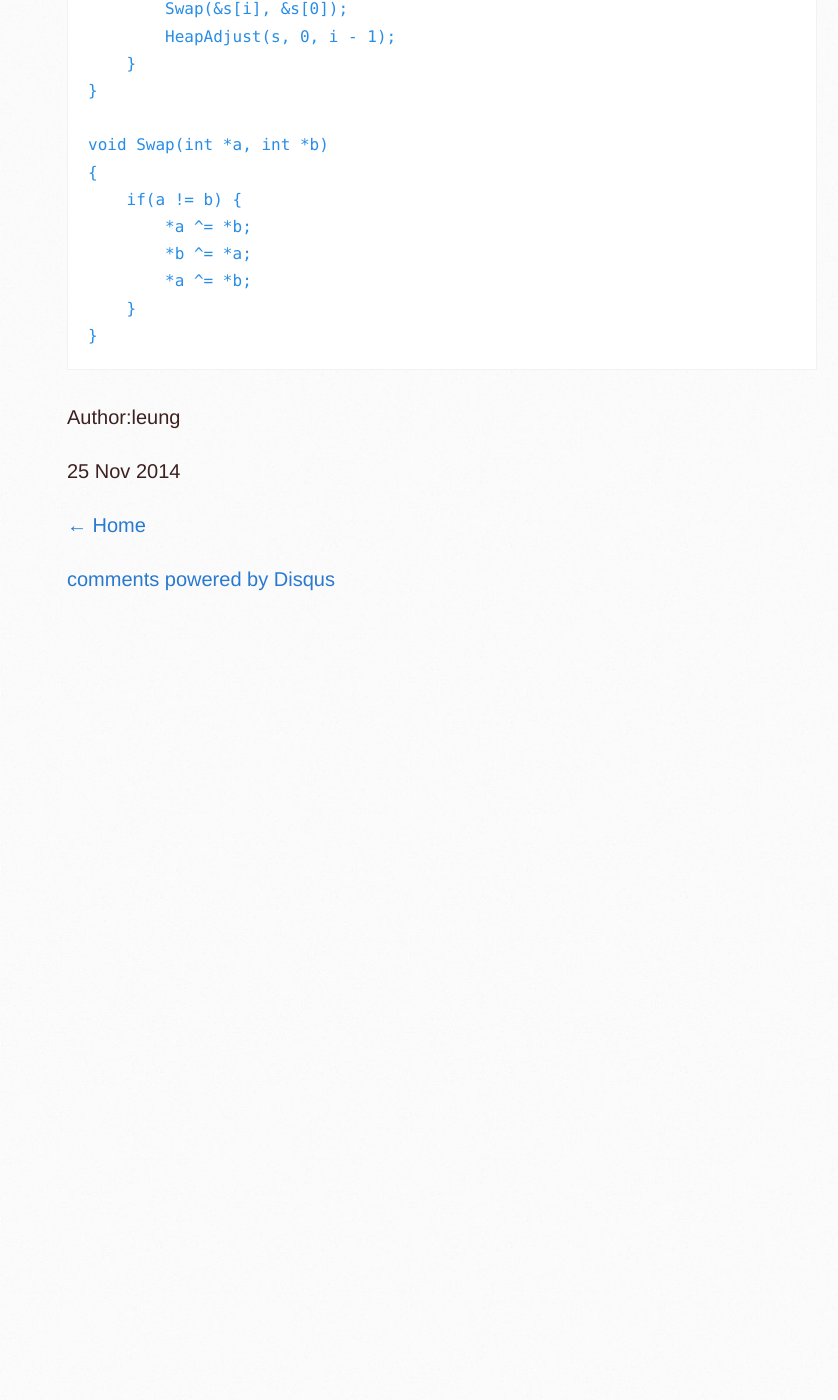
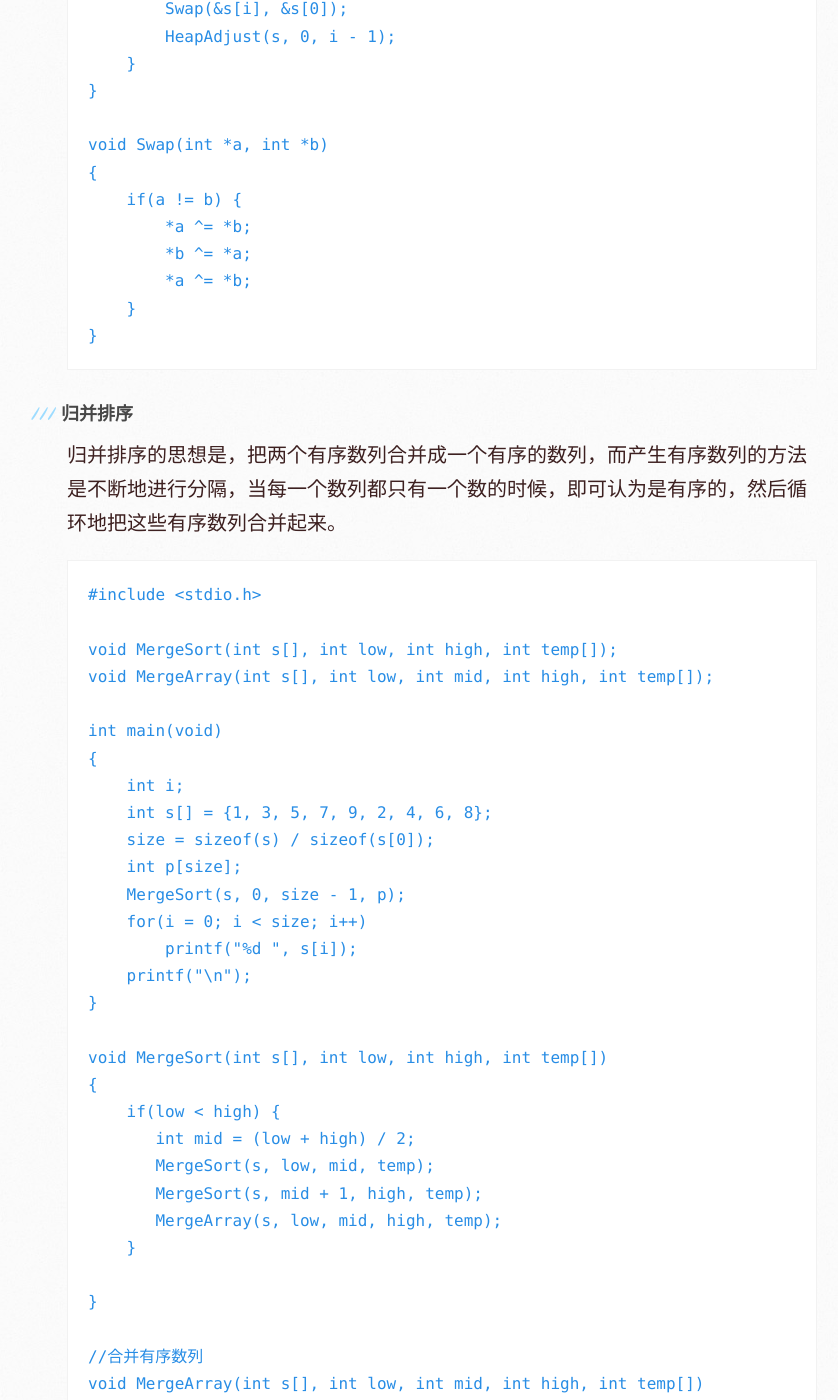
Before and after one commit to huolinliang/blog_leung, a Jekyll site: the page built from _posts/2014-11-25-about-sort.html, in a window 1280 px wide and 1400 px high, scrolled down 6255 px. Shown: the whole window, without its empty margins (73-911 px from the left). Built offline with Jekyll 4.4.1, drawn with Linux system fonts in a browser that asks for light colours; Markdown is read by kramdown in place of the engine named in the settings; comment, search, counter and statistics services are not loaded; before the commit the page ends 6885 px from its top, so only the background shows below that; some of the changed text lies outside the part shown.

Commit message:
add mergesort code

```diff
--- a/_posts/2014-11-25-about-sort.html
+++ b/_posts/2014-11-25-about-sort.html
@@ -112,7 +112,7 @@ void Swap(int *a, int *b)
 
 <h3>直接插入排序</h3>
 
-<p>直接插入排序,每次从无序表中取出第一个元素，把它插入到有序表的合适位置，使有序表仍然有。序
+<p>直接插入排序,每次从无序表中取出第一个元素，把它插入到有序表的合适位置，使有序表仍然有序。
 第一趟比较前两个数，然后把第二个数按大小插入到有序表中； 第二趟把第三个数据与前两个数从前向后扫描，把第三个数按大小插入到有序表中；依次进行下去，进行了(n-1)趟扫描以后就完成了整个排序过程。</p>
 
 <pre><code>#include &lt;stdio.h&gt;
@@ -220,5 +220,62 @@ void Swap(int *a, int *b)
 }
 </code></pre>
 
+<h3>归并排序</h3>
+
+<p>归并排序的思想是，把两个有序数列合并成一个有序的数列，而产生有序数列的方法是不断地进行分隔，当每一个数列都只有一个数的时候，即可认为是有序的，然后循环地把这些有序数列合并起来。</p>
+
+<pre><code>#include &lt;stdio.h&gt;
+
+void MergeSort(int s[], int low, int high, int temp[]);
+void MergeArray(int s[], int low, int mid, int high, int temp[]);
+
+int main(void)
+{
+    int i;
+    int s[] = {1, 3, 5, 7, 9, 2, 4, 6, 8};
+    size = sizeof(s) / sizeof(s[0]);
+    int p[size];
+    MergeSort(s, 0, size - 1, p);
+    for(i = 0; i &lt; size; i++)
+        printf("%d ", s[i]);
+    printf("\n");
+}
+
+void MergeSort(int s[], int low, int high, int temp[])
+{
+    if(low &lt; high) {
+       int mid = (low + high) / 2;
+       MergeSort(s, low, mid, temp);
+       MergeSort(s, mid + 1, high, temp);
+       MergeArray(s, low, mid, high, temp);
+    }
+
+}
+
+//合并有序数列
+void MergeArray(int s[], int low, int mid, int high, int temp[])
+{
+    int k = 0;
+    int i = low;
+    int j = mid + 1;
+    while(i &lt;= mid &amp;&amp; j &lt;= high) {
+        if(s[i] &lt;= s[j]) {
+            temp[k++] = s[i++];
+        }
+        else {
+            temp[k++] = s[j++];
+        }
+    }
+    while(i &lt;= mid)
+        temp[k++] = s[i++];
+    while(j &lt;= high)
+        temp[k++] = s[j++];
+    for(i = 0; i &lt; k; i++)
+        s[low + i] = temp[i];
+
+}
+</code></pre>
+
+
 <p>Author:leung</p>
 <p>{{ page.date | date_to_string }}</p>
```
